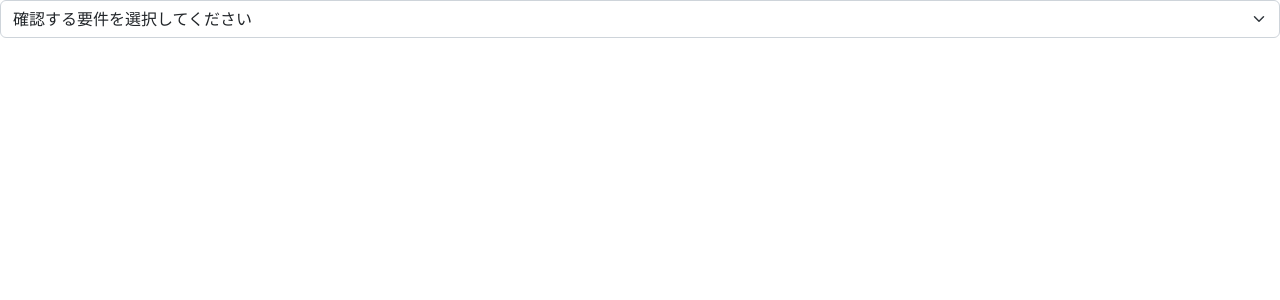
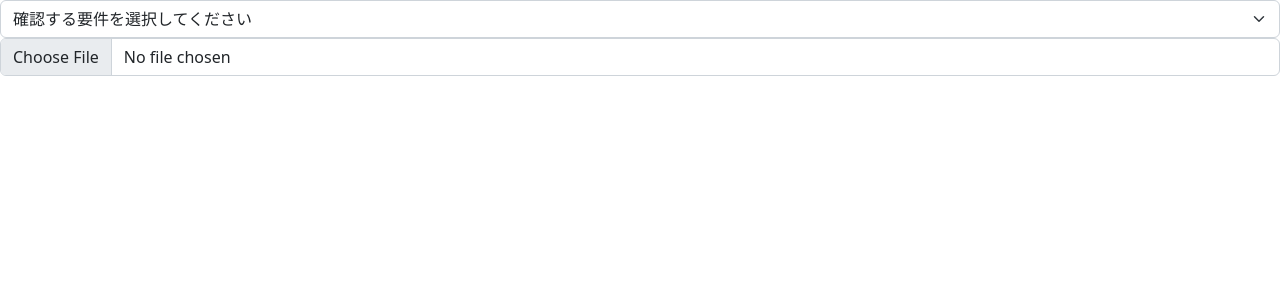
Before and after one commit to ecto0310/sit_graduation_checker, a React (Create React App) app: page / in a window 1280 px wide. Shown: the top 300 px of the page. Built offline with nearby package versions, Linux system fonts and the light colour scheme.

Commit message:
[add] load credit

```diff
--- a/src/Components/Checker.tsx
+++ b/src/Components/Checker.tsx
@@ -1,12 +1,15 @@
 import { useState } from 'react';
+import LoadCredit, { Credits } from './LoadCredit';
 import LoadRule, { Rules } from './LoadRule';
 
 const Checker = () => {
     const [rules, setRules] = useState<Rules>();
+    const [credits, setCredits] = useState<Credits>();
 
     return (
         <>
             <LoadRule setRules={(data: Rules) => setRules(data)} />
+            <LoadCredit setCredit={(data: Credits) => setCredits(data)} />
         </>
     );
 };
--- /dev/null
+++ b/src/Components/LoadCredit.tsx
@@ -0,0 +1,35 @@
+import { FC } from 'react';
+import Form from "react-bootstrap/Form";
+
+export type Credits = {
+    credits: Credit[];
+}
+
+export type Credit = {
+    group: string;
+    division: string;
+    name: string;
+    count: number;
+    evaluation: string;
+}
+
+type Props = {
+    setCredit: (data: Credits) => void
+}
+
+const LoadCredit: FC<Props> = ({ setCredit }) => {
+
+    const loadCreditFile = (e: React.ChangeEvent<HTMLInputElement>) => {
+        var file = e.currentTarget.files![0];
+        file.text().then(text => setCredit(JSON.parse(text)));
+    }
+
+    return (
+        <>
+            <Form.Control type="file" onChange={loadCreditFile} />
+        </>
+    );
+};
+
+
+export default LoadCredit;
```
